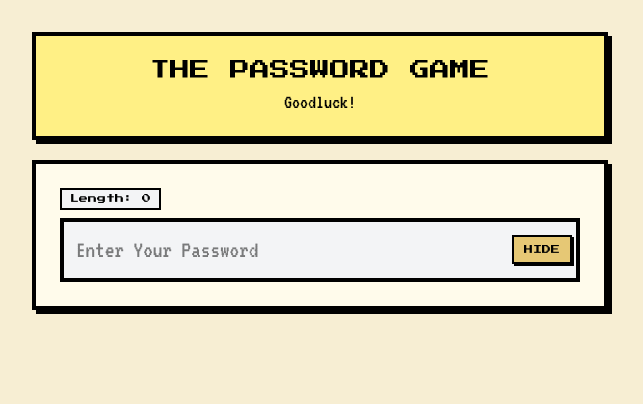
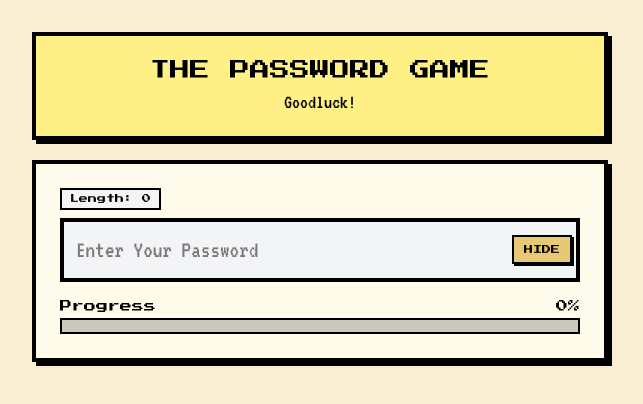
Before and after one commit to nandinatsetseg-alt/password-game, a Next.js app: page / in a window 1280 px wide. Shown: the top 404 px of the page, without its empty margins (320-963 px from the left). Built offline with nearby package versions, Linux system fonts and the light colour scheme.

Commit message:
progress bar

```diff
--- a/src/app/page.js
+++ b/src/app/page.js
@@ -90,6 +90,7 @@ export default function Home() {
     return rulesList.filter((rev) => rev.unlocked).slice().reverse();
   }, [rulesList]);
   const passedCount = rulesList.filter((rev) => rev.passed).length;
+  const progressPercentage = Math.round((passedCount / rulesList.length) * 100);
   const themes = [
        {
         bg: "bg-[#f7eed3] text-black selection:bg-[#e6c875]",
@@ -160,7 +161,7 @@ export default function Home() {
     <div className={`flex flex-col justify-start p-4 items-center w-full min-h-screen text-black font-[VT323] sm:p-8 selection:bg-[#e6c875] transition-colors duration-700 ${currentTheme.bg}`}>
       <div className="w-full max-w-xl space-y-5">
         <div className={`border-4 p-5 shadow-[4px_4px_0px_0px_#000] text-center transition-colors duration-500 ${currentTheme.header}`}>
-          <h1 className="font-['Press_Start_2P'] text-lg sm:text-xl text-black uppercase mb-1">
+          <h1 className="font-['Press_Start_2P'] text-lg sm:text-xl uppercase mb-1">
             The Password Game
           </h1>
           <p className="text-xl text-brown-300">Goodluck!</p>
@@ -180,6 +181,16 @@ export default function Home() {
               onChange={(e) => setPassword(e.target.value)}
             />
             <button onClick={() => setShowPassword(!showPassword)} className={`absolute right-2 font-['Press_Start_2P'] text-[9px] bg-[#e6c875] hover:bg-[#d8b863] text-black border-2 border-black px-2.5 py-1.5 shadow-[2px_2px_0px_0px_#000] active:translate-y-[1px] active:shadow-none select-none uppercase ${currentTheme.accent}`}>{showPassword ? "HIDE" : "SHOW"}</button>
+          </div>
+          <div className="mt-4">
+              <div className="flex justify-between items-center mb-1 text-xs font-['Press_Start_2P']">
+              <span>Progress</span>
+              <span>{progressPercentage}%</span>
+              </div>
+          </div>
+          <div className="w-full h-4 bg-black/20 border-2 border-black p-0.5 overflow-hidden">
+            <div className={`h-full transition-all duration-500 ${passedCount === rulesList.length ? "bg-green-400 animate-pulse " : currentTheme.accent || "bg-yellow-400"}`} style={{width: `${progressPercentage}%`}}>
+          </div>
           </div>
         </div>
         <div>
```
